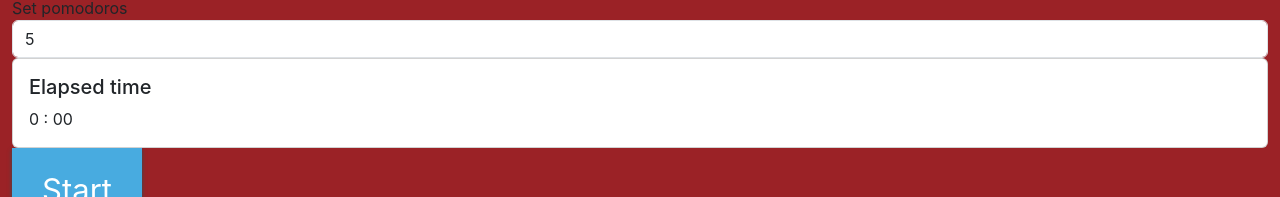
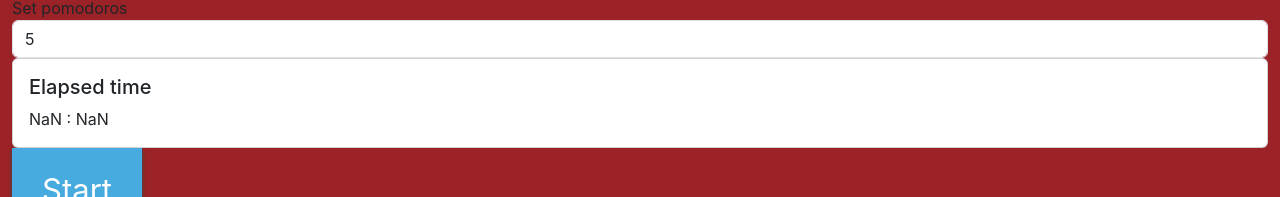
Before and after one commit to extremito/pomodoro-web-app, a React (Create React App) app: page / in a window 1280 px wide. Shown: the part 184-381 px from the top of the page. Built offline with nearby package versions, Linux system fonts and the light colour scheme.

Commit message:
Reverse time display

```diff
--- a/src/components/TimeDisplay/TimeDisplay.tsx
+++ b/src/components/TimeDisplay/TimeDisplay.tsx
@@ -3,12 +3,15 @@ import PropTypes from "prop-types";
 import formatInt from "../../utils/format/formatInt";
 
 interface TimeDisplay {
+  timeset: number;
   seconds?: number;
 }
 
-const TimeDisplay = ({ seconds = 0 }: TimeDisplay) => {
-  const secondsLeft = seconds % 60;
-  const minutes = Math.trunc(seconds / 60);
+const TimeDisplay = ({ timeset, seconds = 0 }: TimeDisplay) => {
+  const timeLeft = timeset - seconds;
+  const secondsLeft = timeLeft % 60;
+  const minutes = Math.trunc(timeLeft / 60);
+
   return (
     <div className="card">
       <div className="card-body">
```
Also changed, not shown: 1 other file (tests, documents, lock files or other folders).
